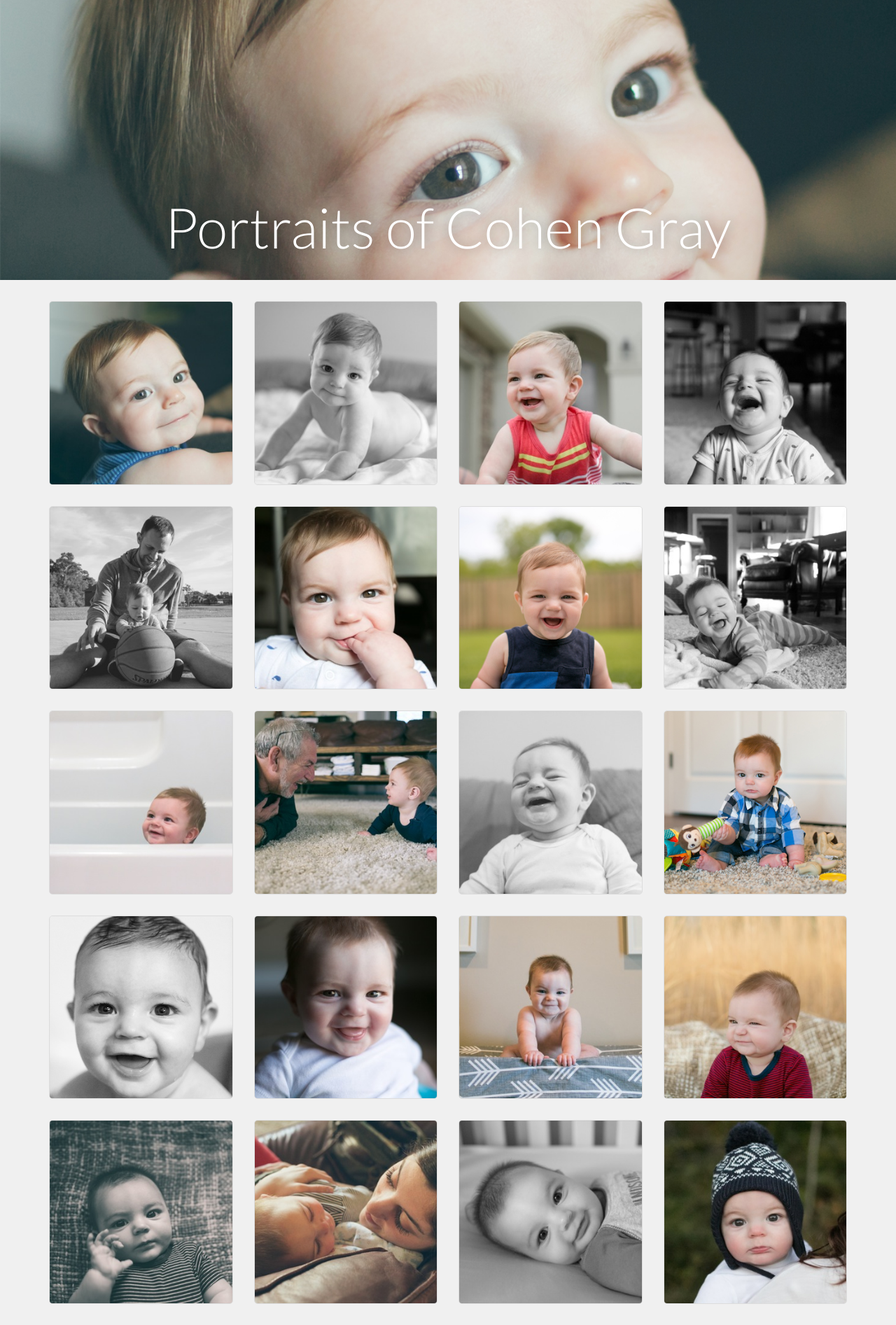
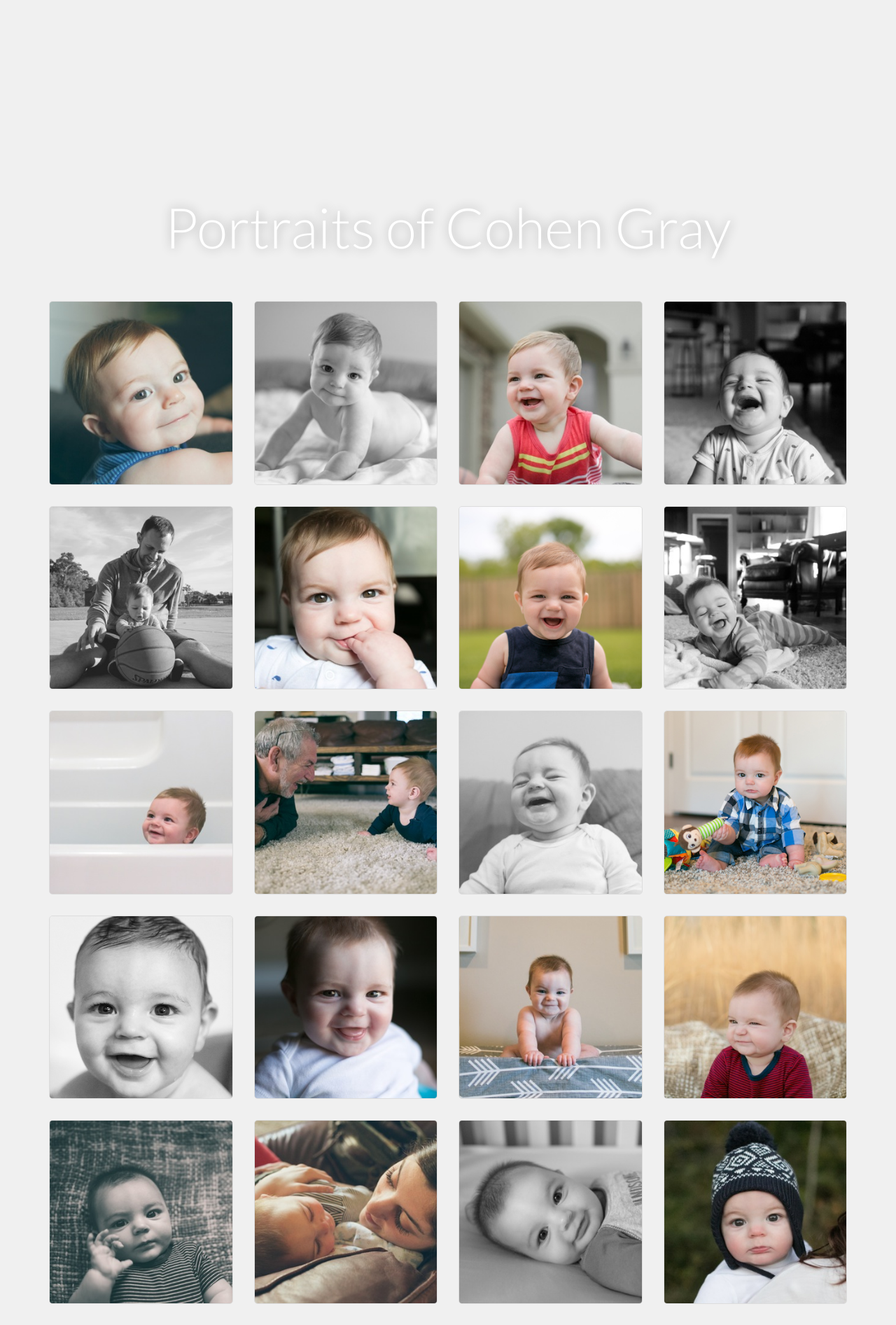
Before and after one commit to jonathansimmons/cohengray, a Jekyll site: the page built from index.html, in a window 1280 px wide. Shown: the whole page at 70% size. Built offline with Jekyll 4.4.1, drawn with Linux system fonts in a browser that asks for light colours; nearby versions of some CDN libraries; Markdown is read by kramdown in place of the engine named in the settings.

Commit message:
adjust path in css.

```diff
--- a/css/main.css
+++ b/css/main.css
@@ -10,7 +10,7 @@
   height:400px;
   max-height:400px;
   width:100%;
-  background: url('/images/cohen-header-20.jpg') no-repeat center center;
+  background: url('images/cohen-header-20.jpg') no-repeat center center;
   -webkit-background-size: cover;
   -moz-background-size: cover;
   -o-background-size: cover;
```
